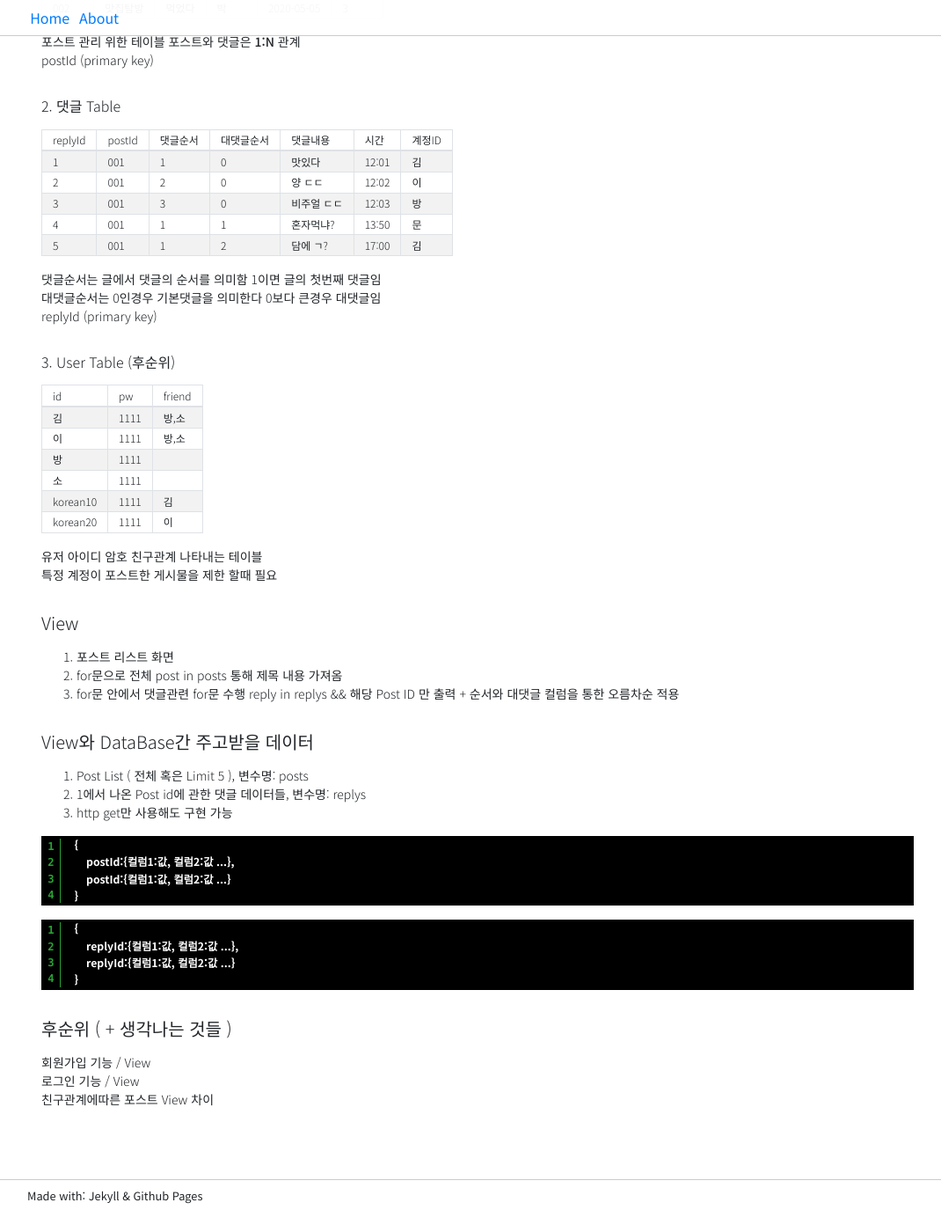
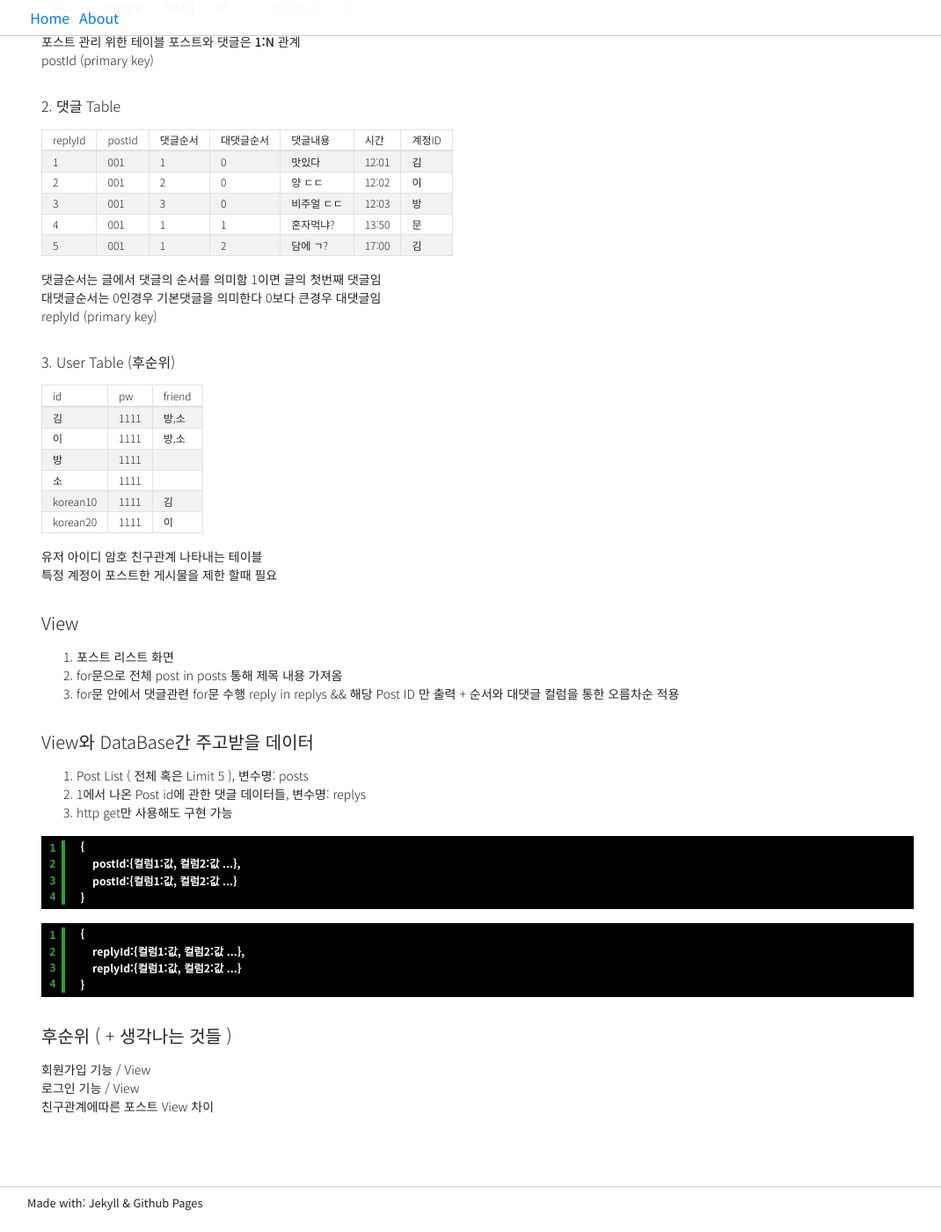
Before and after one commit to waonta/wati2.github.io, a Jekyll site: the page built from _posts/2020-05-05-Unlucky Facebook.md, in a window 1280 px wide and 1400 px high, scrolled down 550 px. Shown: the whole window at 88% size, without its empty margins (97-1167 px from the left). Built offline with Jekyll 4.4.1, drawn with Linux system fonts in a browser that asks for light colours; some web fonts are replaced.

Commit message:
edit scss file name

```diff
--- a/_sass/base.scss
+++ b/_sass/base.scss
@@ -15,3 +15,30 @@
 .list-wrap {
     padding: 1rem 0;
 }
+
+
+nav{
+    background-color: #fffffff3;
+    position: fixed;
+    top: 0;
+    left: 0;
+    right: 0;
+    padding: 0.5rem 1rem;
+    border-bottom: 1px solid #cbcbcb;
+    z-index: 5050;
+
+    a{
+        padding: 0 0.2rem;
+    }
+}
+
+footer{
+    border-top: 1px solid #cbcbcb;
+    font-size: 0.8rem;
+    padding: 0.5rem 0.2rem;
+}
+
+.nav-box, .footer-box{
+    max-width: 1024px;
+    margin: auto;
+}
--- a/_sass/code.scss
+++ /dev/null
@@ -1,27 +0,0 @@
-$comment: #29a333;
-$white: #f3f3f3;
-
-figure{
-    &.highlight {
-        background-color: black;
-        color: $white;
-    }
-
-    pre.lineno {
-        padding: 0 0.5em;
-        color: $comment;
-        border-right: 1px solid $comment;
-        font-weight: 900;
-    }
-
-    pre {
-        border: none;
-        margin-bottom: 0;
-    }
-
-    & td>pre>span{
-        font-family: "Nanum Gothic Coding","Noto Sans KR", "Apple SD Gothic Neo", "맑은 고딕", "Malgun Gothic", 돋움, dotum, sans-serif;;
-        color:white;
-        font-weight: 700;
-    }
-}
--- a/_sass/nav.scss
+++ /dev/null
@@ -1,25 +0,0 @@
-nav{
-    background-color: #fffffff3;
-    position: fixed;
-    top: 0;
-    left: 0;
-    right: 0;
-    padding: 0.5rem 1rem;
-    border-bottom: 1px solid #cbcbcb;
-    z-index: 5050;
-
-    a{
-        padding: 0 0.2rem;
-    }
-}
-
-footer{
-    border-top: 1px solid #cbcbcb;
-    font-size: 0.8rem;
-    padding: 0.5rem 0.2rem;
-}
-
-.nav-box, .footer-box{
-    max-width: 1024px;
-    margin: auto;
-}
--- a/_sass/content.scss
+++ b/_sass/page-post.scss
@@ -43,3 +43,35 @@
         font-weight: 500;
     }
 }
+
+// code highlighter
+$comment: #29a333;
+$white: #f3f3f3;
+
+figure.highlight{
+    background-color: black;
+    color: $white;
+
+    table {
+        border-collapse: separate;
+    }
+
+    pre.lineno {
+        padding: 0 0.5em;
+        color: $comment;
+        border-right: 4px solid $comment;
+        font-weight: 900;
+    }
+
+    pre {
+        border: none;
+        margin-bottom: 0;
+        padding: 0;
+    }
+
+    & td>pre>span{
+        font-family: "Nanum Gothic Coding","Noto Sans KR", "Apple SD Gothic Neo", "맑은 고딕", "Malgun Gothic", 돋움, dotum, sans-serif;;
+        color:white;
+        font-weight: 700;
+    }
+}
--- a/assets/css/styles.scss
+++ b/assets/css/styles.scss
@@ -1,6 +1,5 @@
 ---
 ---
 @import "base";
-@import "nav";
-@import "content";
-@import "code";
+@import "page-default";
+@import "page-post";
```
Also changed, not shown: _sass/page-default.scss (added).
